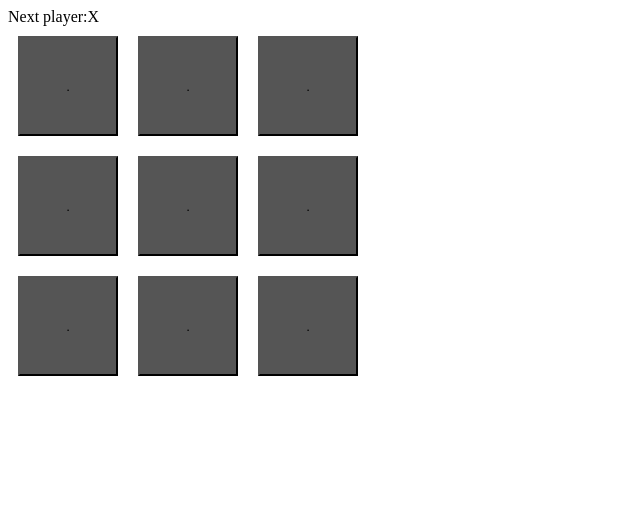
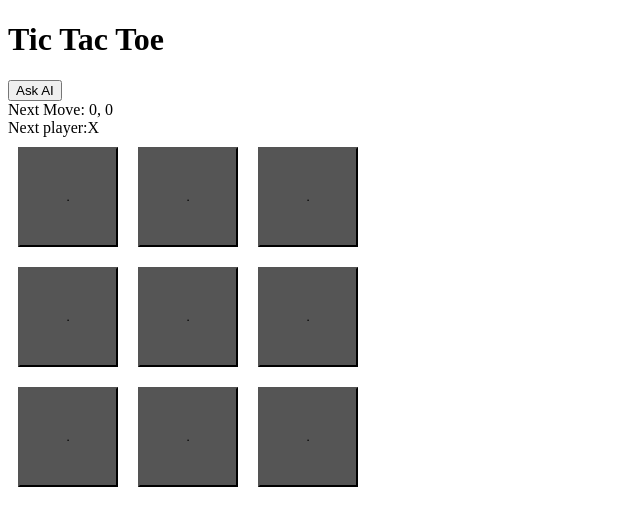
Before and after one commit to hunglun/tic-tac-toe-with-reactjs, a React (Create React App) app: page / in a window 1280 px wide. Shown: the top 526 px of the page, without its empty margins (0-640 px from the left). Built offline with nearby package versions, Linux system fonts and the light colour scheme.

Commit message:
added a AI player with random move

```diff
--- a/src/components/App.js
+++ b/src/components/App.js
@@ -1,5 +1,12 @@
 import "../styles.css";
+import {useState} from "react";
 import Board from "./Board"
-export default function App() {
-  return <Board />;
+import Play from "./Play"
+function App() {
+  return <div>
+    <h1>Tic Tac Toe</h1>
+    <Play opponent="AI" />
+    <Board /></div>;
 }
+
+export default App;
--- /dev/null
+++ b/src/components/Play.js
@@ -0,0 +1,22 @@
+import React, {useState} from "react";
+
+
+function NextMove(props){
+    return <div><label>Next Move: {props.colIndex}, {props.rowIndex}</label></div>;
+}
+function randomMove(){
+
+    const colIndex = Math.floor(Math.random() * 4);
+    const rowIndex = Math.floor(Math.random() * 4);
+    return  {"colIndex": colIndex, "rowIndex": rowIndex};
+
+}
+
+function Play(props){
+    const [nextMove, setNextMove] = useState({colIndex: 0,rowIndex: 0});
+
+return <div><button onClick={()=>setNextMove(randomMove()) }>Ask {props.opponent}</button>
+    <NextMove colIndex={nextMove.colIndex} rowIndex={nextMove.rowIndex}/>
+    </div>;
+}
+export default Play;
```
